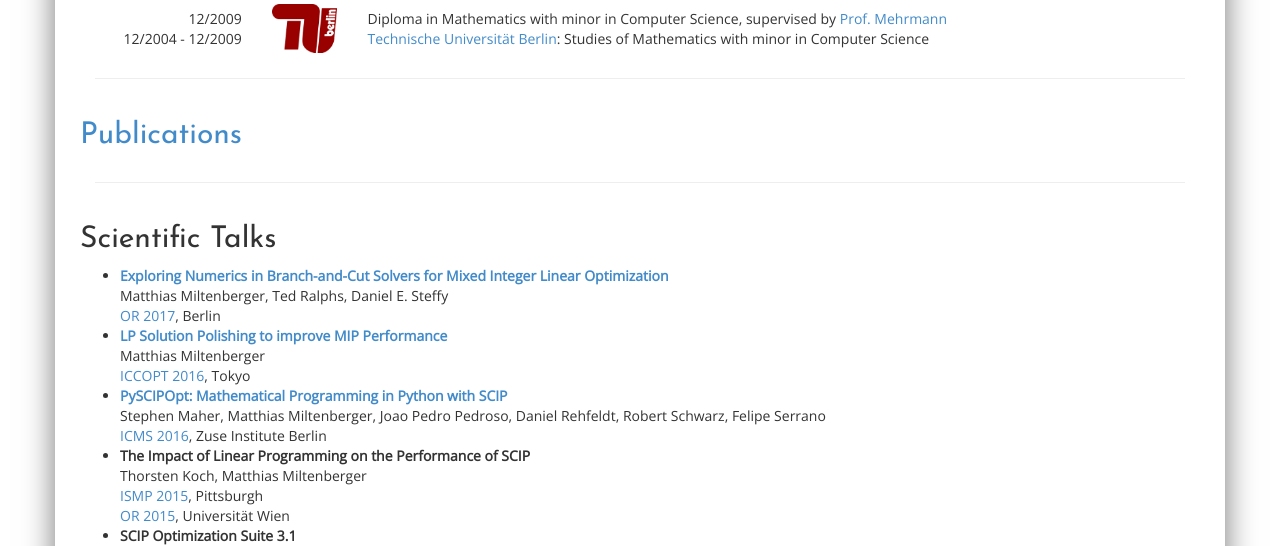
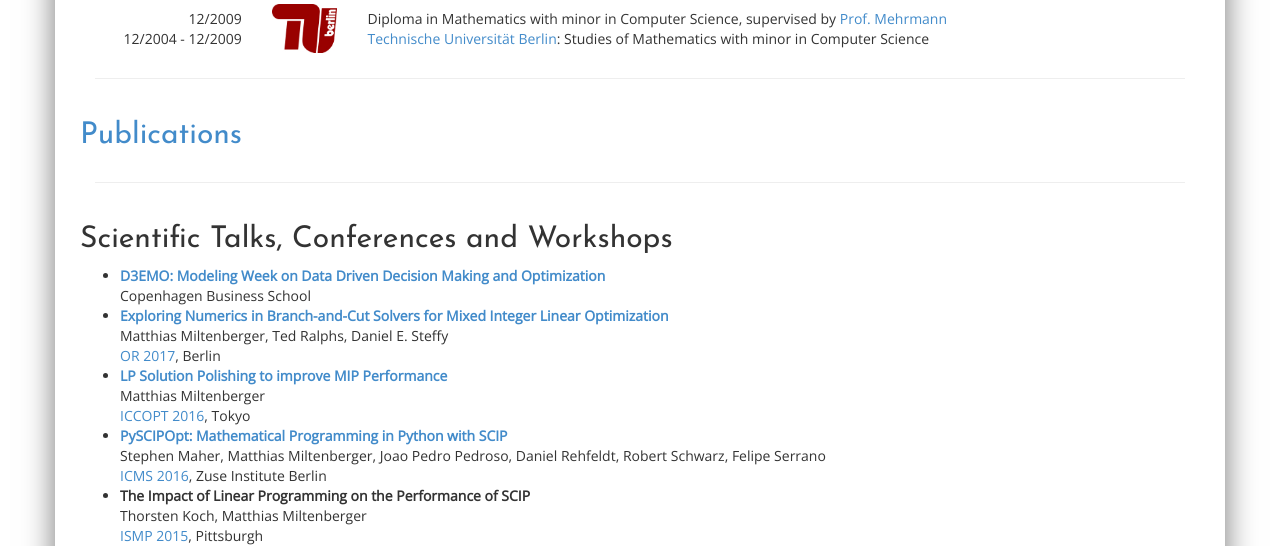
Before and after one commit to mattmilten/mattmilten.github.io, a PHP site: page / in a window 1280 px wide. Shown: the part 596-1142 px from the top of the page. Run offline with PHP 8.4, Linux system fonts and the light colour scheme; some libraries are stand-ins or nearby versions.

Commit message:
add D3EMO to list

```diff
--- a/index.php
+++ b/index.php
@@ -155,14 +155,21 @@
       <hr>
 
       <div class="row">
-        <h2><a href="https://www.zib.de/members/miltenberger">Publications</a></h2>
+        <h2><a href="https://www.zib.de/members/miltenberger#block-zib-opus-publist-zib-opus-publist">Publications</a></h2>
       </div>
 
       <hr>
 
       <div class="row">
-        <h2>Scientific Talks</h2>
+        <h2>Scientific Talks, Conferences and Workshops</h2>
         <ul>
+
+          <li>
+          <b><a href="https://www.cbs.dk/en/research/departments-and-centres/department-of-economics/events/d3emo-modeling-week">
+          D3EMO: Modeling Week on Data Driven Decision Making and Optimization</a></b>
+          <br>
+          Copenhagen Business School
+          </li>
 
           <li>
           <b><a href="OR2017_Numerics-in-MIP.pdf">Exploring Numerics in Branch-and-Cut Solvers for Mixed Integer Linear Optimization</a></b>
```
